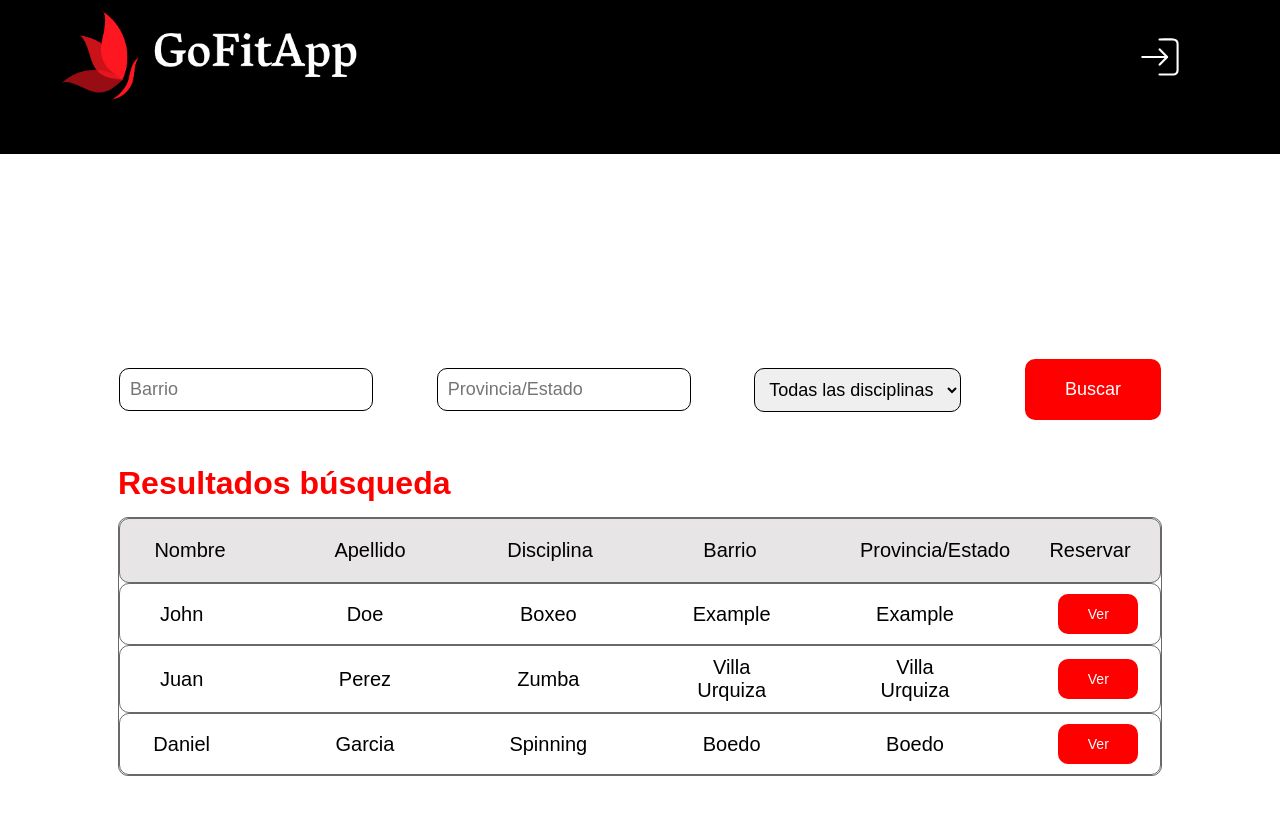
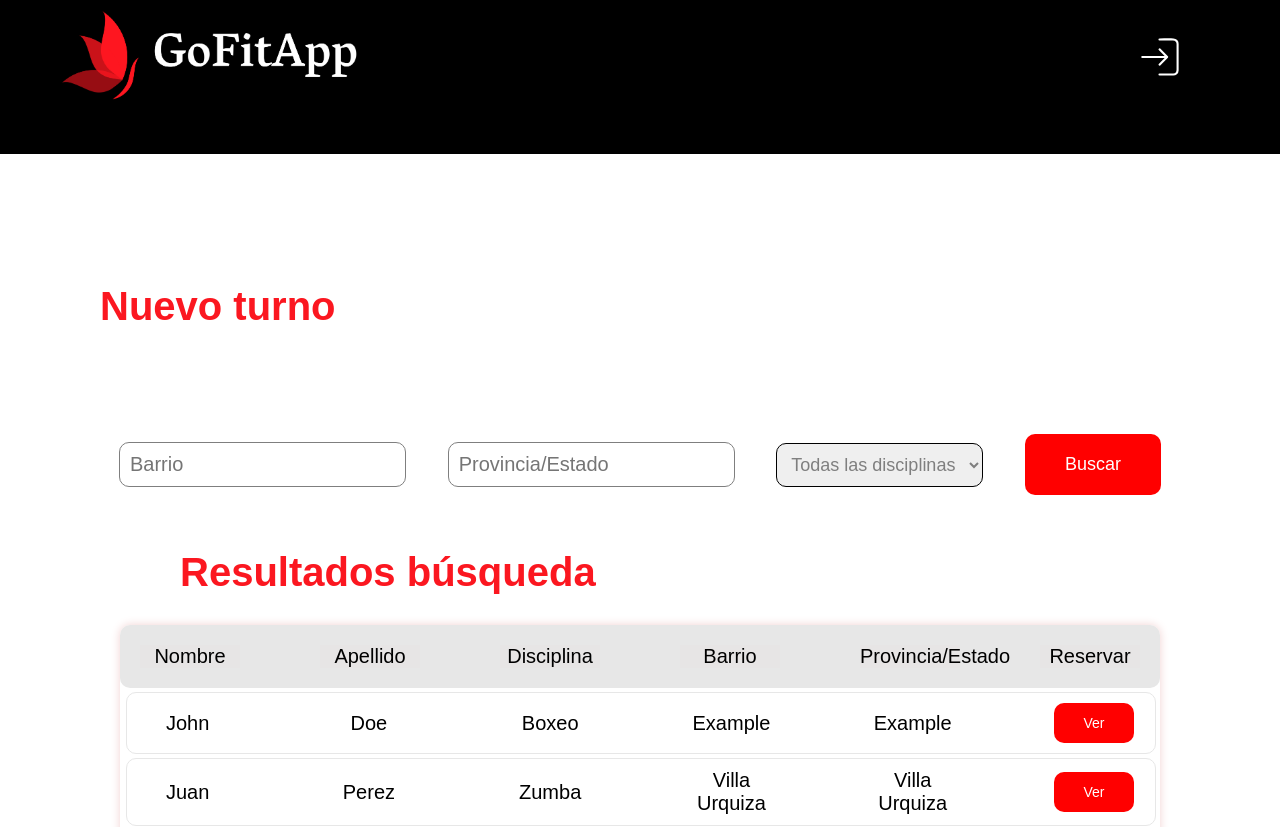
Before and after one commit to Alex420s/C16-74-n-python, a React (Create React App) app in the folder frontend/: page /search in a window 1280 px wide. Shown: the top 827 px of the page. Built offline with nearby package versions, Linux system fonts and the light colour scheme; the HTML template or start-up script is replaced by a standard one.

Commit message:
falta terminar css del search

```diff
--- a/frontend/src/components/SearchPage.jsx
+++ b/frontend/src/components/SearchPage.jsx
@@ -34,18 +34,19 @@ const SearchPage = ({ onClose }) => {
 
   return (
     <div className="inner-container">
+      <p className="texto_rojo">Nuevo turno</p>
               {/* <IoCloseCircleOutline className='close-button' onClick={handleClose}/> */}
       <div className="searchbar2">
 
         <div className='inputsBuscador2'>
           <div>
-            <input type="text" name="barrio" placeholder="Barrio" />
+            <input className='inputsBuscar2' type="text" name="barrio" placeholder="Barrio" />
           </div>
           <div>
-            <input type="text" name="provincia" placeholder="Provincia/Estado" />
+            <input className='inputsBuscar2' type="text" name="provincia" placeholder="Provincia/Estado" />
           </div>
           <div>
-            <select name="disciplina">
+            <select className='disciplina' name="disciplina">
               <option value="">Todas las disciplinas</option>
               <option value="Boxeo">Boxeo</option>
               <option value="Zumba">Zumba</option>
@@ -60,7 +61,7 @@ const SearchPage = ({ onClose }) => {
         </div>
       </div>
       <div className="listado">
-        <h1 className="texto_rojo">Resultados búsqueda</h1>
+        <p className="texto_rojo">Resultados búsqueda</p>
         <div className="lista_prof">
           <div className="encabezado">
             <div className="columna titulos-encab">Nombre</div>
--- a/frontend/src/stylesheets/Search.css
+++ b/frontend/src/stylesheets/Search.css
@@ -2,7 +2,7 @@
   width: 1200px;
   display: flex;
   padding: 10px;
-  margin: 20px auto;
+  margin: 10px auto;
 }
 
 .t2 {
@@ -28,26 +28,41 @@
   justify-content: space-between;
 }
 
+.inputsBuscar2{
+  padding: 10px;
+  font-size: 20px;
+  width: 100%;
+  border-radius: 10px;
+  border: 1px solid #7F7F7F;
+  margin: 10px 0;
+}
+
+
 .texto_rojo {
-  color: red;
+  color: #fb1720;
+  margin: 20px auto 20px 60px;
+  font-size: 40px;
+  font-weight: bold;
+  text-align: left;
 }
 
 .lista_prof {
   width: 100%;
-  border: 1px solid rgb(105, 105, 105);
+  box-shadow: 0px 0px 10px #f1d2d2;
   border-radius: 10px;
-  margin: 15px auto 0;
+  margin: 30px auto 0;
+  padding-bottom: 6px;
 }
 
 .encabezado {
   display: flex;
   width: 100%;
-  background-color: rgb(231, 229, 229);
-  border: 1px solid rgb(105, 105, 105);
+  background-color: #e7e7e7;
   border-radius: 10px;
   padding: 20px;
   gap: 80px;
   text-align: center;
+  font-weight: 500;
 }
 
 .columna {
@@ -66,12 +81,13 @@
 .fila-prof {
   background-color: white;
   display: flex;
-  width: 100%;
-  border: 1px solid rgb(105, 105, 105);
+  width: 99%;
+  border: 1px solid #e7e7e7;
   border-radius: 10px;
   padding: 10px;
   gap: 80px;
   text-align: center;
+  margin: 4px 6px 4px 6px;
 }
 
 .ver {
```
